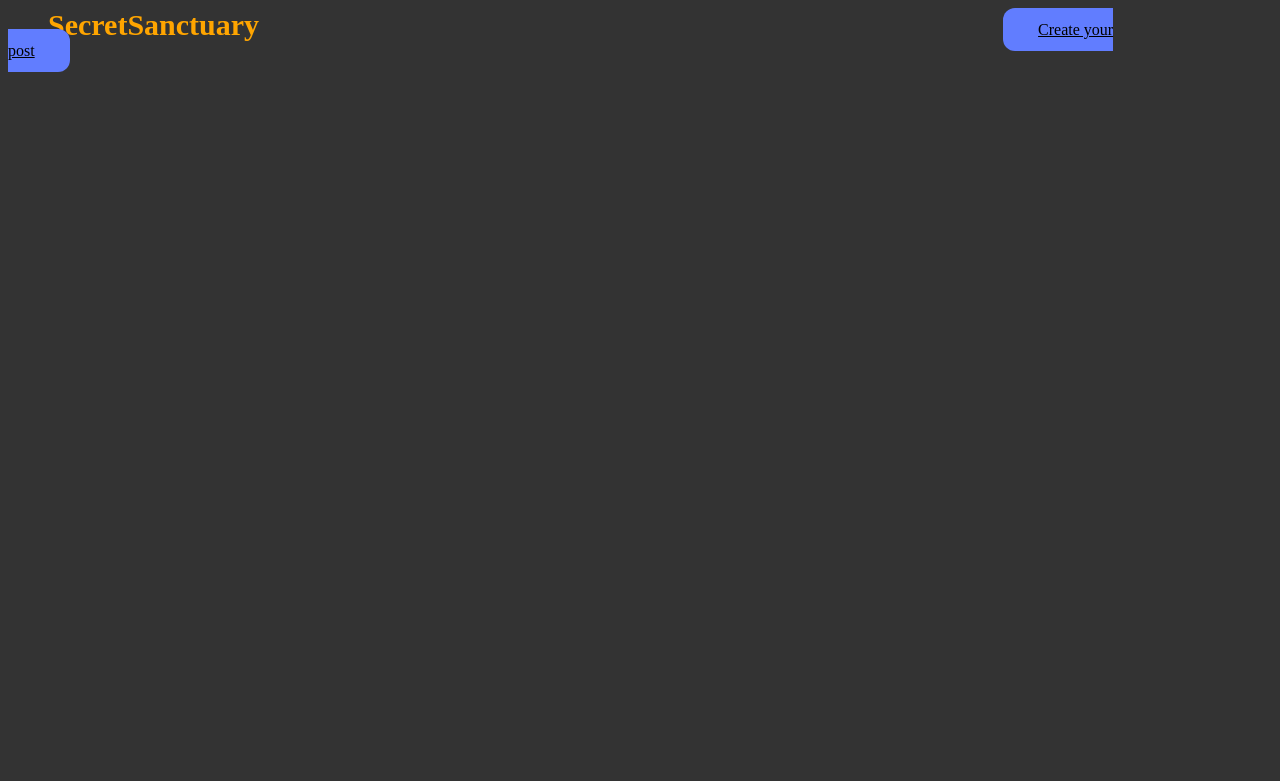
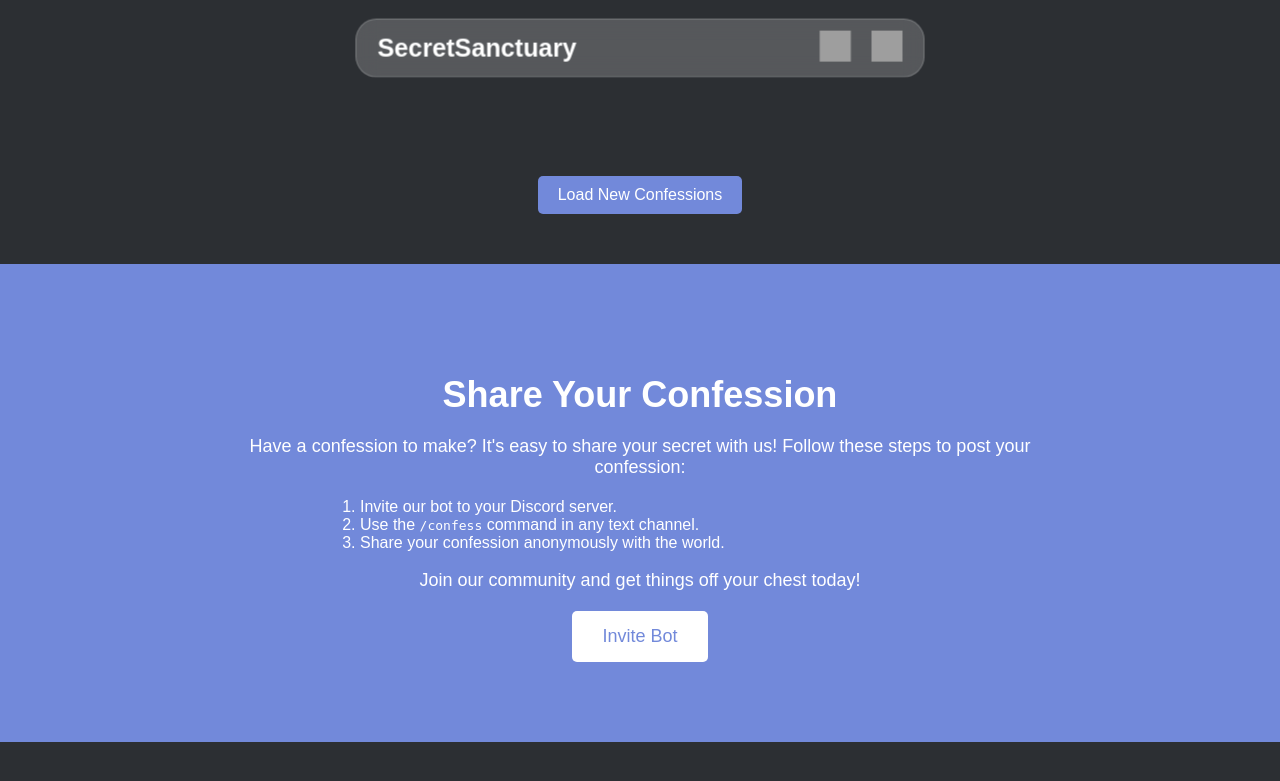
Before and after one commit to Zingzy/secretSanctuary, a Flask app: template templates/index.html in a window 1280 px wide. Shown: the top 781 px of the page. Run offline with Flask 3, Linux system fonts and the light colour scheme; the template is opened without the code that fills it, so the values that code supplies are empty; grey boxes are pictures that could not be loaded.

Commit message:
Modified the webpage

```diff
--- a/app.py
+++ b/app.py
@@ -26,6 +26,8 @@ def confess():
                 check.append(key)
         check.clear()
 
+    new_dic.pop("_id")
+
     return render_template("index.html", data=new_dic)
 
 
--- a/templates/index.html
+++ b/templates/index.html
@@ -1,66 +1,247 @@
 <!DOCTYPE html>
 <html lang="en">
+
 <head>
     <meta charset="UTF-8">
     <meta name="viewport" content="width=device-width, initial-scale=1.0">
 
     <title>SecretSanctuary</title>
-</head>
     <style>
         body {
-      background: #333333;
+            background: #2C2F33;
+            color: #ffffff;
+            font-family: Arial, sans-serif;
+            margin: 0;
+            padding: 0;
         }
-    .logo{
-      margin-top: 30px;
-      margin: 40px;
-      font-size: 30px;
+
+        .container {
+            max-width: 800px;
+            margin: 20px auto;
+            padding: 20px;
+        }
+
+        .confession-box {
+            background: #36393E;
+            border-radius: 10px;
+            padding: 15px;
+            margin-bottom: 20px;
+            overflow: hidden;
+            position: relative;
+            cursor: pointer;
+            transition: max-height 0.3s ease-in-out;
+            transition: transform 0.3s ease-in-out;
+        }
+
+        .confession-box:hover {
+            transform: scale(1.05);
+        }
+
+        .content {
+            max-height: 70px;
+            overflow: hidden;
+            position: relative;
+            transition: max-height 0.3s ease-in-out;
+        }
+
+        .confession-text {
+            margin-top: 10px;
+        }
+
+        .gradient-overlay {
+            position: absolute;
+            bottom: 0;
+            left: 0;
+            width: 100%;
+            height: 50px;
+            background: linear-gradient(to bottom, rgba(54, 57, 62, 0), #36393E);
+        }
+
+        .author {
             font-weight: bold;
-      color: orange;
+            color: #7289DA;
         }
-    .create {
-      margin: 700px;
-      padding: 13px 35px;
+
+        .timestamp {
+            text-align: right;
+            font-size: 14px;
+            color: #99AAB5;
+            margin-top: 10px;
+        }
+
+        .expanded {
+            max-height: none;
+        }
+
+        .content.expanded .gradient-overlay {
+            display: none;
+        }
+
+        .reload-button {
+            background-color: #7289DA;
+            color: #ffffff;
+            padding: 10px 20px;
+            border: none;
+            border-radius: 5px;
+            cursor: pointer;
+            margin: 20px auto;
+            display: block;
             font-size: 16px;
-      border-radius: 0.75rem;
-      color: #000;
-      background: rgb(97, 125, 255);
-      right: 50px;
+            transition: background-color 0.3s ease;
+            margin-bottom: 50px;
         }
-    #confession {
+
+        .reload-button:hover {
+            background-color: #4e5d94;
+        }
+
+        .header-parent {
+            width: 100%;
+            display: flex;
+            justify-content: center;
+            align-items: center;
+            top: 0;
+            position: sticky;
+            z-index: 999;
+            transition: all 0.3s ease;
+        }
+
+        .header-parent:hover {
+            transform: scale(1.05);
+        }
+
+        .header {
+            max-width: 500px;
+            width: 100%;
+            background: rgba(255, 255, 255, 0.2);
+            backdrop-filter: blur(10px);
             padding: 10px 20px;
-        margin: 30px;
-        border-radius: 10px;
-        box-sizing: content-box;
-        max-height: 100px;
-        overflow: hidden;
-        color: transparent;
-        opacity: 100%;
-        color: #fff;
-        background: linear-gradient(to bottom, #252525, #252525, #0a0a0a);
-        transition: height 0.3s ease-in;
+            display: flex;
+            justify-content: space-between;
+            align-items: center;
+            border-radius: 20px;
+            position: sticky;
+            top: 0;
+            z-index: 999;
+            transition: all 0.3s ease;
+            margin: 20px auto;
+            border: 1px solid rgba(255, 255, 255, 0.2);
         }
-    #confession:hover {
-      max-height: 100%;
-        background: #252525;
+
+        .header-logo {
+            font-weight: bold;
+            font-size: 24px;
         }
-    #date {
-      text-align:end;
+
+        .social-buttons a {
+            margin-left: 15px;
+            color: #ffffff;
+            text-decoration: none;
+            transition: color 0.3s ease;
+        }
+
+        .social-buttons img {
+            width: 30px;
+            height: 30px;
+        }
+
+        .social-buttons a:hover {
+            color: #7289DA;
+        }
+
+        .post-confession-section {
+            background: #7289DA;
+            color: #ffffff;
+            padding: 40px 0;
+            text-align: center;
+        }
+
+        .post-confession-section h2 {
+            font-size: 36px;
+            margin-bottom: 20px;
+        }
+
+        .post-confession-section p {
+            font-size: 18px;
+            margin-bottom: 20px;
+        }
+
+        .post-confession-section ol {
+            text-align: left;
+            max-width: 600px;
+            margin: 0 auto;
+        }
+
+        .post-confession-section button.invite-button {
+            background-color: #ffffff;
+            color: #7289DA;
+            padding: 15px 30px;
+            border: none;
+            border-radius: 5px;
+            font-size: 18px;
+            cursor: pointer;
+            transition: transform 0.3s ease;
+        }
+
+        .post-confession-section button.invite-button:hover {
+            transform: scale(1.05);
         }
     </style>
+
+    <script>
+        function toggleConfession(confessionBox) {
+            confessionBox.classList.toggle('expanded');
+        }
+    </script>
+</head>
+
 <body>
-  <header>
-    <a class="logo">SecretSanctuary</a>
-    <a href="https://discord.gg/isynth" class="create">Create your post</a>
+    <div class="header-parent">
+        <header class="header">
+            <div class="header-logo">SecretSanctuary</div>
+            <div class="social-buttons">
+                <a href="#" target="_blank"><img
+                        src="https://cdn.discordapp.com/attachments/1132642817211125801/1169395275253698570/530279.png?ex=65553f37&is=6542ca37&hm=5dac96454b464f4093d97c1737472d9d1a4f0d066c9763ffcd30ef451835adc8&"></a>
+                <a href="#" target="_blank"><img
+                        src="https://cdn.discordapp.com/attachments/1132642817211125801/1169395495916023950/477886.png?ex=65553f6c&is=6542ca6c&hm=6c4632d863ee065b0e394a64240705da23e47df5301e4cac5d3b496aaef97b40&"></a>
+            </div>
         </header>
+    </div>
+
+    <div class="container">
         {% if data %}
-        {% for i in data %}
-
-            <div id="confession">
-              <p>{{ data[i]["author"] }}</p>
-              <p>{{ data[i]["confession"] }}</p>
-              <p id="date">{{ data[i]["date"] }} | {{ data[i]["time_gmt"] }}</p>
+        {% for confession in data %}
+        <div class="confession-box">
+            <div class="content" onclick="toggleConfession(this)">
+                <div class="author">{{ data[confession]["author"] }}</div>
+                <div class="confession-text">{{ data[confession]["confession"] }}</div>
+                {% if data[confession]["confession"]|length > 200 %}
+                <div class="gradient-overlay"></div>
+                {% endif %}
+            </div>
+            <div class="timestamp">{{ data[confession]["date"] }} | {{ data[confession]["time_gmt"] }}</div>
         </div>
         {% endfor %}
         {% endif %}
+    </div>
+
+    <button class="reload-button" onclick="location.reload(true)">Load New Confessions</button>
+
+    <section class="post-confession-section">
+        <div class="container">
+            <h2>Share Your Confession</h2>
+            <p>Have a confession to make? It's easy to share your secret with us! Follow these steps to post your
+                confession:</p>
+            <ol>
+                <li>Invite our bot to your Discord server.</li>
+                <li>Use the <code>/confess</code> command in any text channel.</li>
+                <li>Share your confession anonymously with the world.</li>
+            </ol>
+            <p>Join our community and get things off your chest today!</p>
+            <button class="invite-button">Invite Bot</button>
+        </div>
+    </section>
+
 </body>
+
 </html>
```
Lines whose indentation alone changed are shown as unchanged.
